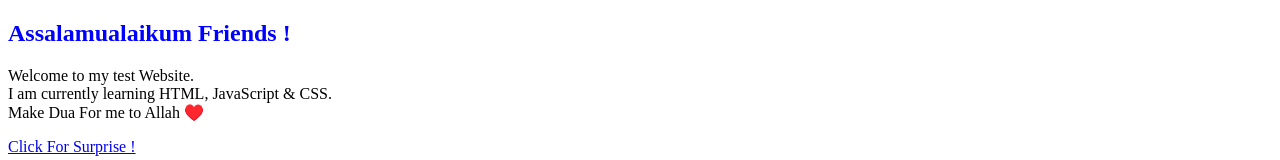
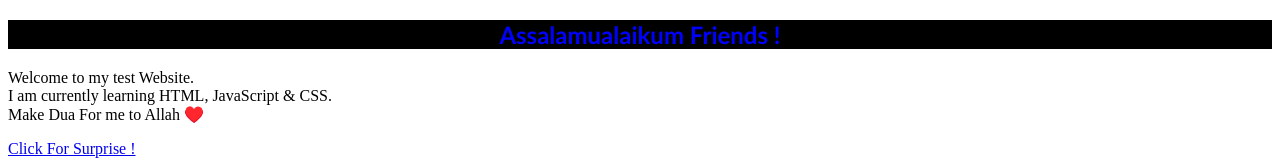
Before and after one commit to rohan-info/web, a plain HTML site: page index.html in a window 1280 px wide. Shown: the top 160 px of the page. Drawn offline with Linux system fonts and the light colour scheme.

Commit message:
simple test

```diff
--- a/index.html
+++ b/index.html
@@ -1,13 +1,23 @@
 <!DOCTYPE html>
   <html lang="en">
  <head>
+
+  <style>
+    h2{
+    color: blue;
+    text-align: center;
+    font-family: 'Gill Sans', 'Gill Sans MT', Calibri, 'Trebuchet MS', sans-serif;
+    background-color: black;
+    }
+  </style>
    <meta charset="UTF-8">
    <meta name="viewport" content="width=device-width, initial-scale=1.0">
    <title>Welcome!</title>
  <head/>
 
  <body>
-    <h2 style="color: blue;">Assalamualaikum Friends !</h2>
+    <h2>Assalamualaikum Friends !</h2>
+
     <p>Welcome to my test Website. <br />I am currently learning HTML, JavaScript & CSS. <br /> Make Dua For me to Allah ♥️ </p>
     <a target="_blank" href="https://quran.com/">Click For Surprise !</a>
     <p>Test Image :</p>
```
